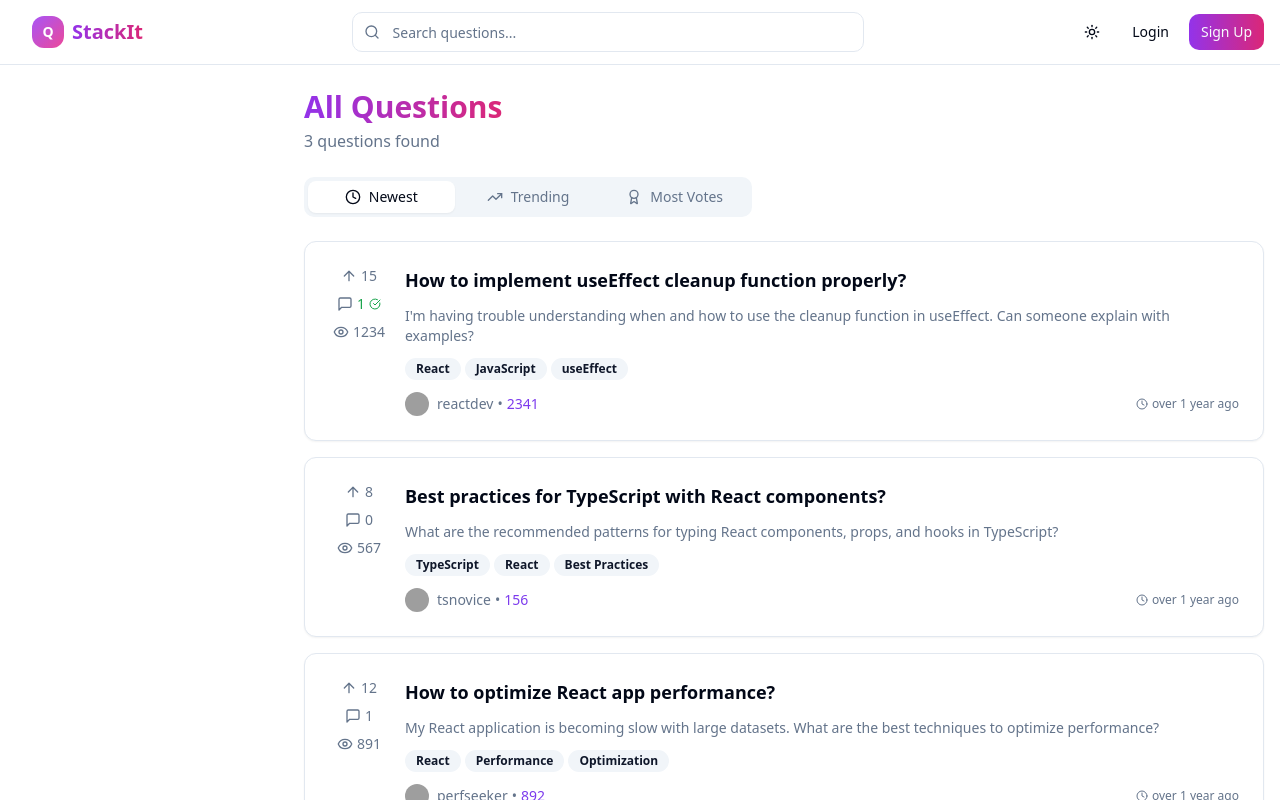
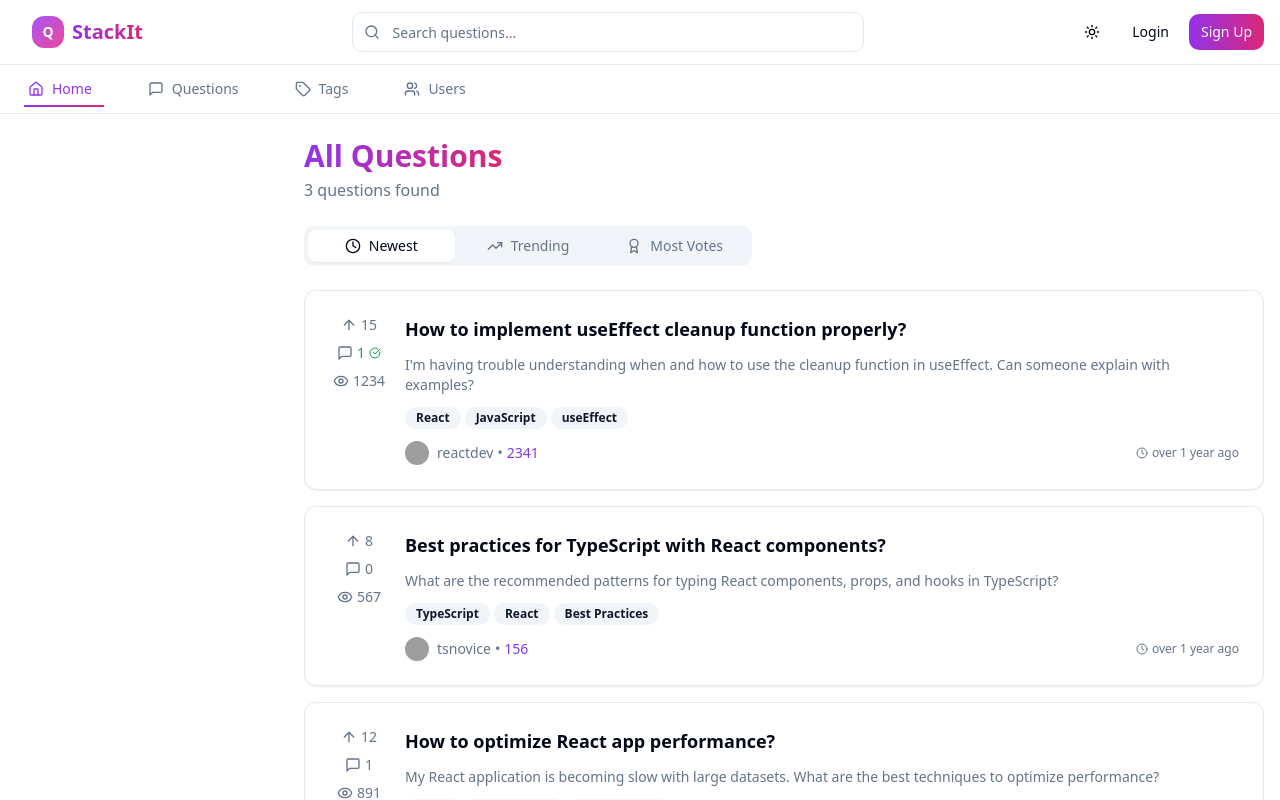
Before and after one commit to karmit-langhnoda/echo-question-hub, a React (Vite) app: page / in a window 1280 px wide. Shown: the top 800 px of the page. Built offline with nearby package versions, Linux system fonts and the light colour scheme; grey boxes are pictures that could not be loaded.

Commit message:
Fix: Add missing navigation bar
The navigation bar was not rendering. This commit ensures the navigation bar is displayed.

```diff
--- a/src/components/Layout/Layout.tsx
+++ b/src/components/Layout/Layout.tsx
@@ -2,6 +2,7 @@
 import React, { useState } from 'react';
 import { Navbar } from './Navbar';
 import { Sidebar } from './Sidebar';
+import { TopNavigation } from './TopNavigation';
 
 interface LayoutProps {
   children: React.ReactNode;
@@ -12,12 +13,17 @@ export const Layout: React.FC<LayoutProps> = ({ children }) => {
 
   return (
     <div className="min-h-screen bg-background">
+      {/* Main Navbar with logo, search, user menu */}
       <Navbar onMobileMenuToggle={() => setSidebarOpen(!sidebarOpen)} />
+
+      {/* Secondary navigation bar with main navigation items */}
+      <TopNavigation />
 
       <div className="flex">
         <Sidebar isOpen={sidebarOpen} onClose={() => setSidebarOpen(false)} />
 
-        <main className="flex-1 min-h-[calc(100vh-4rem)] md:ml-0">
+        {/* Main content area with proper spacing from both navbars */}
+        <main className="flex-1 min-h-[calc(100vh-8rem)]">
           <div className="container mx-auto px-4 py-6">
             {children}
           </div>
--- /dev/null
+++ b/src/components/Layout/TopNavigation.tsx
@@ -0,0 +1,51 @@
+
+import React from 'react';
+import { Link, useLocation } from 'react-router-dom';
+import { cn } from '../../lib/utils';
+import {
+  Home,
+  MessageSquare,
+  Tag,
+  Users
+} from 'lucide-react';
+
+const navigationItems = [
+  { name: 'Home', href: '/', icon: Home },
+  { name: 'Questions', href: '/questions', icon: MessageSquare },
+  { name: 'Tags', href: '/tags', icon: Tag },
+  { name: 'Users', href: '/users', icon: Users },
+];
+
+export const TopNavigation: React.FC = () => {
+  const location = useLocation();
+
+  return (
+    <nav className="border-b bg-background">
+      <div className="container mx-auto px-4">
+        <div className="flex items-center space-x-8 h-12">
+          {navigationItems.map((item) => {
+            const isActive = location.pathname === item.href;
+            return (
+              <Link
+                key={item.name}
+                to={item.href}
+                className={cn(
+                  "flex items-center space-x-2 px-3 py-2 text-sm font-medium transition-colors relative",
+                  isActive
+                    ? "text-purple-600 dark:text-purple-400"
+                    : "text-muted-foreground hover:text-foreground"
+                )}
+              >
+                <item.icon className="h-4 w-4" />
+                <span>{item.name}</span>
+                {isActive && (
+                  <div className="absolute bottom-0 left-0 right-0 h-0.5 bg-gradient-to-r from-purple-600 to-pink-600" />
+                )}
+              </Link>
+            );
+          })}
+        </div>
+      </div>
+    </nav>
+  );
+};
```
